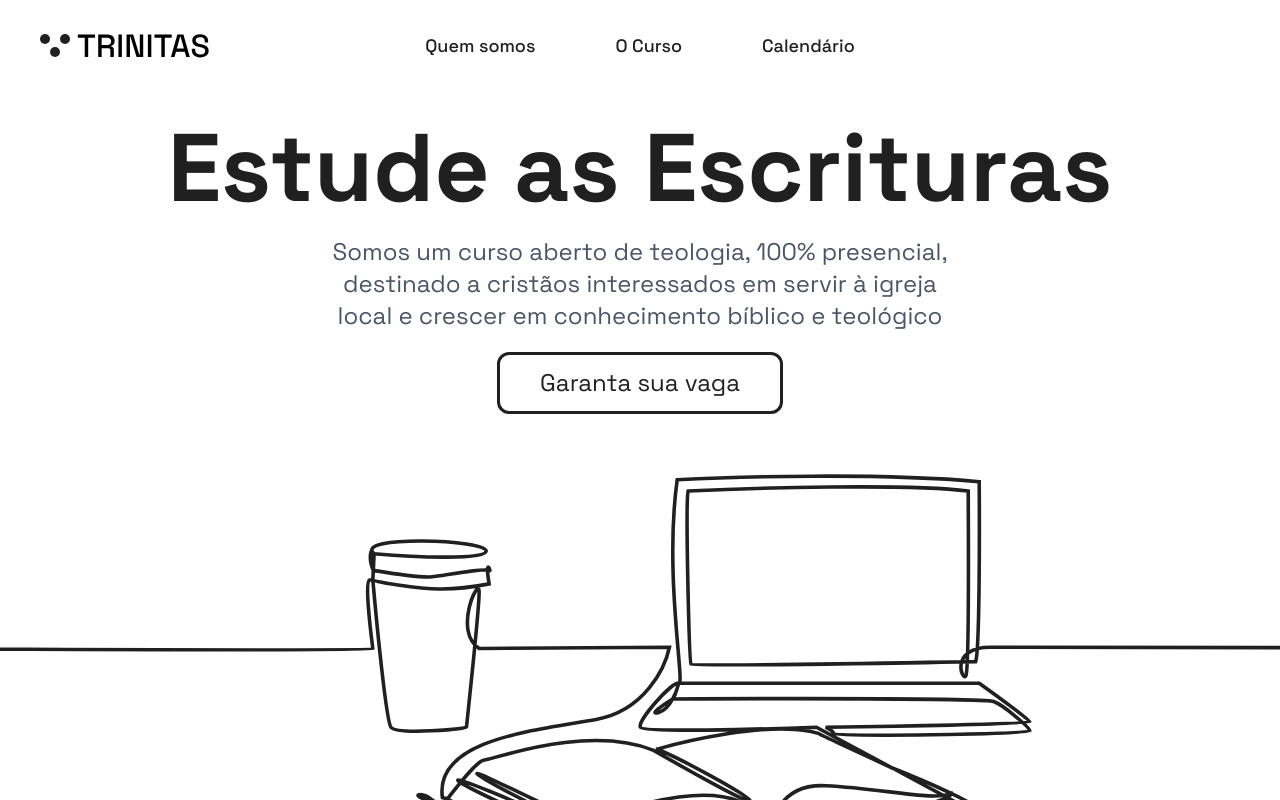
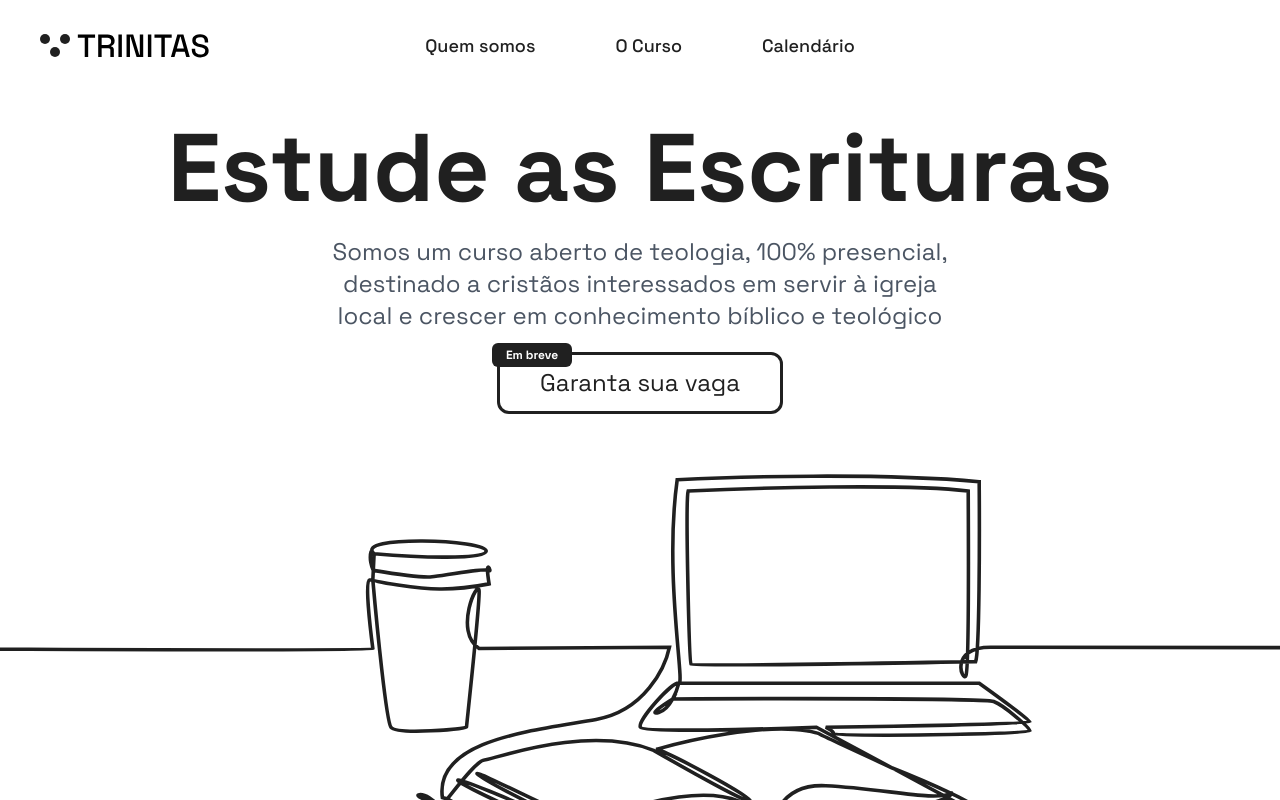
Before and after one commit to filipeveronezi/trinitas, a Next.js app: page / in a window 1280 px wide. Shown: the top 800 px of the page. Built offline with nearby package versions, Linux system fonts and the light colour scheme.

Commit message:
feat: add "soon" disclaimer on buttons

```diff
--- a/components/Button.tsx
+++ b/components/Button.tsx
@@ -9,9 +9,15 @@ const colorClassNames = {
   black: 'bg-black text-white border-white drop-shadow-[4px_4px_0_rgba(255,255,255,1)] lg:drop-shadow-none lg:hover:drop-shadow-[4px_4px_0_rgba(255,255,255,1)]'
 }
 
+const disclaimerColorClassNames = {
+  white: 'bg-black text-white',
+  black: 'bg-white text-black'
+}
+
 export function Button({ color, ...props }: ButtonProps) {
   return (
-    <button {...props} className={`${colorClassNames[color]} flex translate-y-[-4px] translate-x-[-4px] items-center justify-center rounded-xl border-[3px] px-10 py-3 text-xl active:translate-x-0 active:translate-y-0 active:drop-shadow-none lg:translate-x-0 lg:translate-y-0 lg:text-2xl lg:hover:translate-y-[-4px] lg:hover:translate-x-[-4px] lg:active:translate-x-0 lg:active:translate-y-0 lg:active:drop-shadow-none`} type="button">
+    <button {...props} className={`${colorClassNames[color]} relative flex translate-y-[-4px] translate-x-[-4px] cursor-not-allowed items-center justify-center rounded-xl border-[3px] px-10 py-3 text-xl active:translate-x-0 active:translate-y-0 active:drop-shadow-none lg:translate-x-0 lg:translate-y-0 lg:text-2xl lg:hover:translate-y-[-4px] lg:hover:translate-x-[-4px] lg:active:translate-x-0 lg:active:translate-y-0 lg:active:drop-shadow-none`} type="button">
+      <span className={`${disclaimerColorClassNames[color]} absolute -top-3 -left-2 flex h-6 w-20 items-center justify-center rounded-md text-xs font-bold`}>Em breve</span>
       {props.children}
     </button>
   )
```
